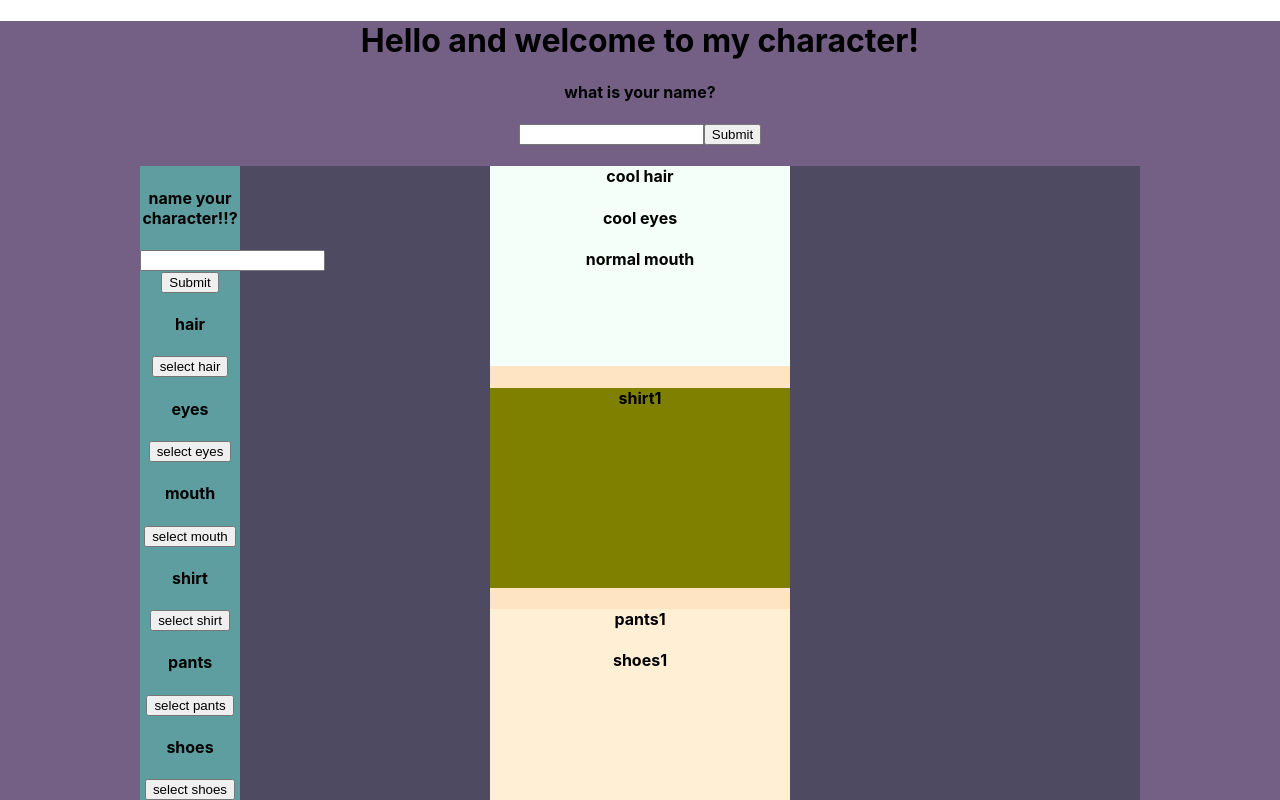
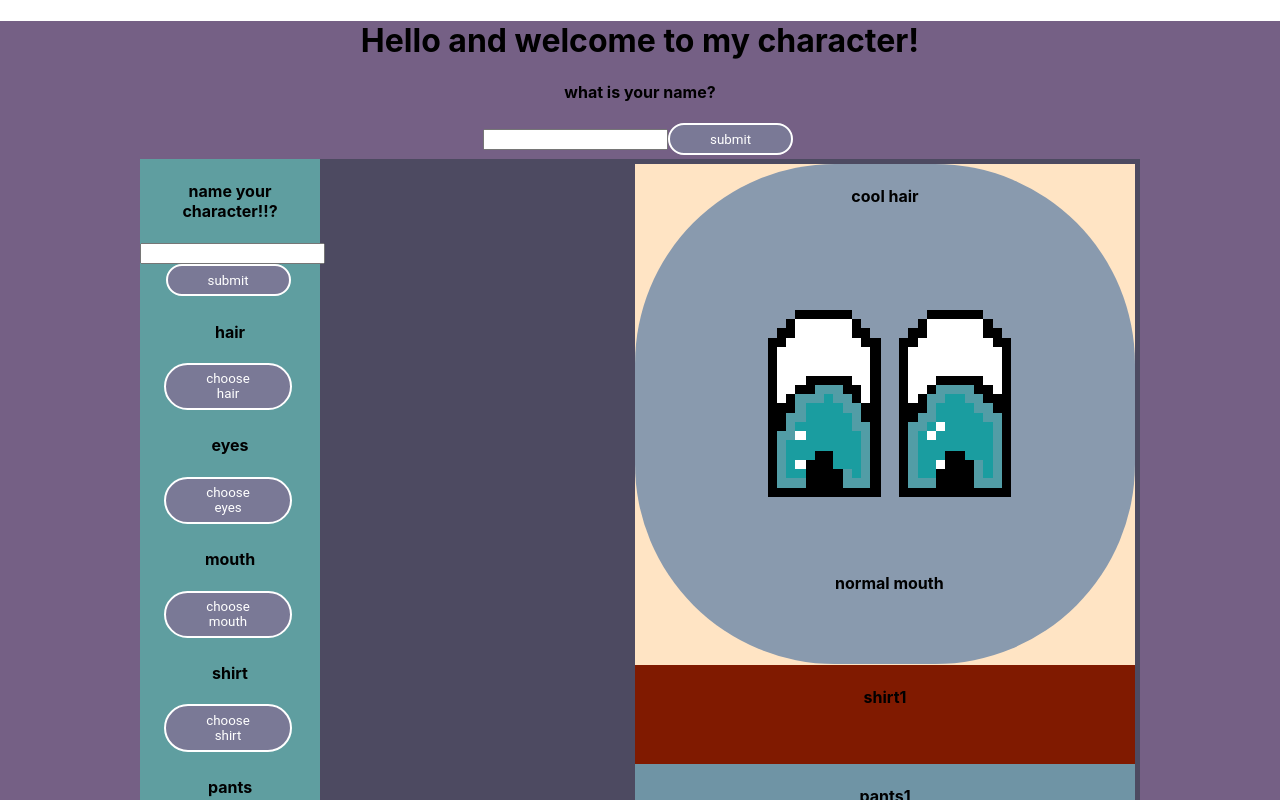
Before and after one commit to Kealoha1988/my-character, a React (Create React App) app: page / in a window 1280 px wide. Shown: the top 800 px of the page. Built offline with nearby package versions, Linux system fonts and the light colour scheme.

Commit message:
added gif folder

```diff
--- a/src/actions/index.js
+++ b/src/actions/index.js
@@ -7,7 +7,7 @@ export const getCharacters = () => {
     dispatch({ type: "LOADING" })
     fetch(baseURL + "/characters")
       .then(response => response.json())
-      .then(characters => dispatch({ type: "Show_Characters", blogs }))
+      .then(characters => dispatch({ type: "SHOW_CHARACTERS", characters }))
   }
 }
 
--- a/src/components/CharacterCreator.js
+++ b/src/components/CharacterCreator.js
@@ -46,22 +46,22 @@ render() {
           <CharacterName />
 
         <h4>hair</h4>
-        <button name="hair" onClick={this.handleClickUp}>select hair</button>
+        <button name="hair" onClick={this.handleClickUp} className="button">choose<br/>hair</button>
 
         <h4>eyes</h4>
-        <button name="eyes" onClick={this.handleClickUp}>select eyes</button>
+        <button name="eyes" onClick={this.handleClickUp} className="button">choose<br/>eyes</button>
 
         <h4>mouth</h4>
-        <button name="mouth" onClick={this.handleClickUp}>select mouth</button>
+        <button name="mouth" onClick={this.handleClickUp} className="button">choose<br/>mouth</button>
 
         <h4>shirt</h4>
-       <button name="shirt" onClick={this.handleClickUp}>select shirt</button>
+       <button name="shirt" onClick={this.handleClickUp} className="button">choose<br/>shirt</button>
 
         <h4>pants</h4>
-        <button name="pants" onClick={this.handleClickUp}>select pants</button>
+        <button name="pants" onClick={this.handleClickUp} className="button">choose<br/>pants</button>
 
         <h4>shoes</h4>
-        <button name="shoes" onClick={this.handleClickUp}>select shoes</button>
+        <button name="shoes" onClick={this.handleClickUp} className="button">choose<br/>shoes</button>
         <br></br><br></br>
         </div>
         </center>
--- a/src/components/character/Eyes.js
+++ b/src/components/character/Eyes.js
@@ -4,14 +4,21 @@
 // later convert to images or svgs
 
 import React from 'react'
+import eyes1 from "./gifs/eyes1.gif";
+import eyes2 from "./gifs/eyes2.gif";
 
-export default function Eyes(props) {
 
-    const eyes = ["cool eyes", "sexy eyes", "sleepy eyes", "cute eyes", "angry eyes"]
+class  Eyes extends React.Component {
+eyes = [eyes1, eyes2, eyes1, eyes1, eyes1]
 
+
+  render(){
   return (
     <div>
-      <h4 className="eyes">{eyes[props.index]}</h4>
+      <h4 className="eyes"><img src={this.eyes[this.props.index]}/></h4>
     </div>
   )
 }
+}
+
+export default Eyes
--- a/src/index.css
+++ b/src/index.css
@@ -16,10 +16,28 @@ code {
   background-color: rgb(117, 96, 133);
 }
 
+.button{
+  display:inline-block;
+  padding:0.5em 3em;
+  border:0.16em solid #FFFFFF;
+  margin:0 0.3em 0.3em 0;
+  box-sizing: border-box;
+  text-decoration:none;
+  text-transform:lowercase;
+  font-family:'Roboto',sans-serif;
+  font-weight:400;
+  color:#FFFFFF;
+  text-align:center;
+  transition: all 0.15s;
+  background-color: rgb(122, 121, 150);
+  border-radius: 200px;
+  }
+
+
 .characterCreator{
   background-color:rgb(77, 74, 97);
   position: relative;
-  height: 700px;
+  height: 809px;
   width:1000px;
   margin: auto;
 
@@ -27,7 +45,7 @@ code {
 
 .attributeSelector{
   background-color: cadetblue;
-  width: 100px;
+  width: 180px;
   position: absolute;
 
 
@@ -36,29 +54,37 @@ code {
 .characterBody{
   top:0px;
   background-color: bisque;
-  height: 600px;
-  width: 300px;
-  margin: auto;
+  height: 800px;
+  width: 500px;
+  position: absolute;
+  right: 5px;
+  top: 5px;
 }
 
 .face{
-  background-color:mintcream;
-  height: 200px;
-  width: 300px;
-  position: relative;
+  background-color:rgb(137, 154, 174);
+  height: 500px;
+  width: 500px;
+  position: absolute;
+  top: 0px;
+  border-radius: 200px;
 }
 
 .torso{
-  background-color: olive;
-  height: 200px;
-  width: 300px;
-  position: relative;
+  background-color: rgb(128, 26, 0);
+  height: 100px;
+  width: 500px;
+  position: absolute;
+  top: 501px
+
 }
 
 .lowerHalf{
-  background-color: papayawhip;
+  background-color: rgb(111, 148, 165);
   height: 200px;
-  width: 300px;
+  width: 500px;
+  position: absolute;
+  bottom: 0px;
 }
 
 .hair{
@@ -67,14 +93,16 @@ code {
 }
 
 .eyes{
-  position: relative;
-  top: 25%;
+  position: absolute;
+  top: 20px;
+  left: 105px;
 
 }
 
 .mouth{
-  position: relative;
-  bottom: 25%;
+  position: absolute;
+  left: 200px;
+  bottom: 50px;
 
 
 }
--- a/src/reducers/attributeReducer.js
+++ b/src/reducers/attributeReducer.js
@@ -1,9 +1,25 @@
-const initialState = {}
+const initialState = {
+     characters: [],
+     loading: true
+    }
 
-const attributeReducer = (state, action) => {
+
+const attributeReducer = (state = initialState, action) => {
   switch(action.type) {
+    case "LOADING":
+      return{
+      ...state,
+      loading: true
+      }
+      case "SHOW_CHARACTERS":
+      return{
+        ...state,
+        loading: false,
+        characters: action.characters
+      }
+
     default:
-      return state;
+    return state;
   }
 }
 
```
Also changed, not shown: src/components/AllCharacters.js (+34 -0 lines), src/components/character/gifs/eyes1.gif (added), src/components/character/gifs/eyes2.gif (added).
